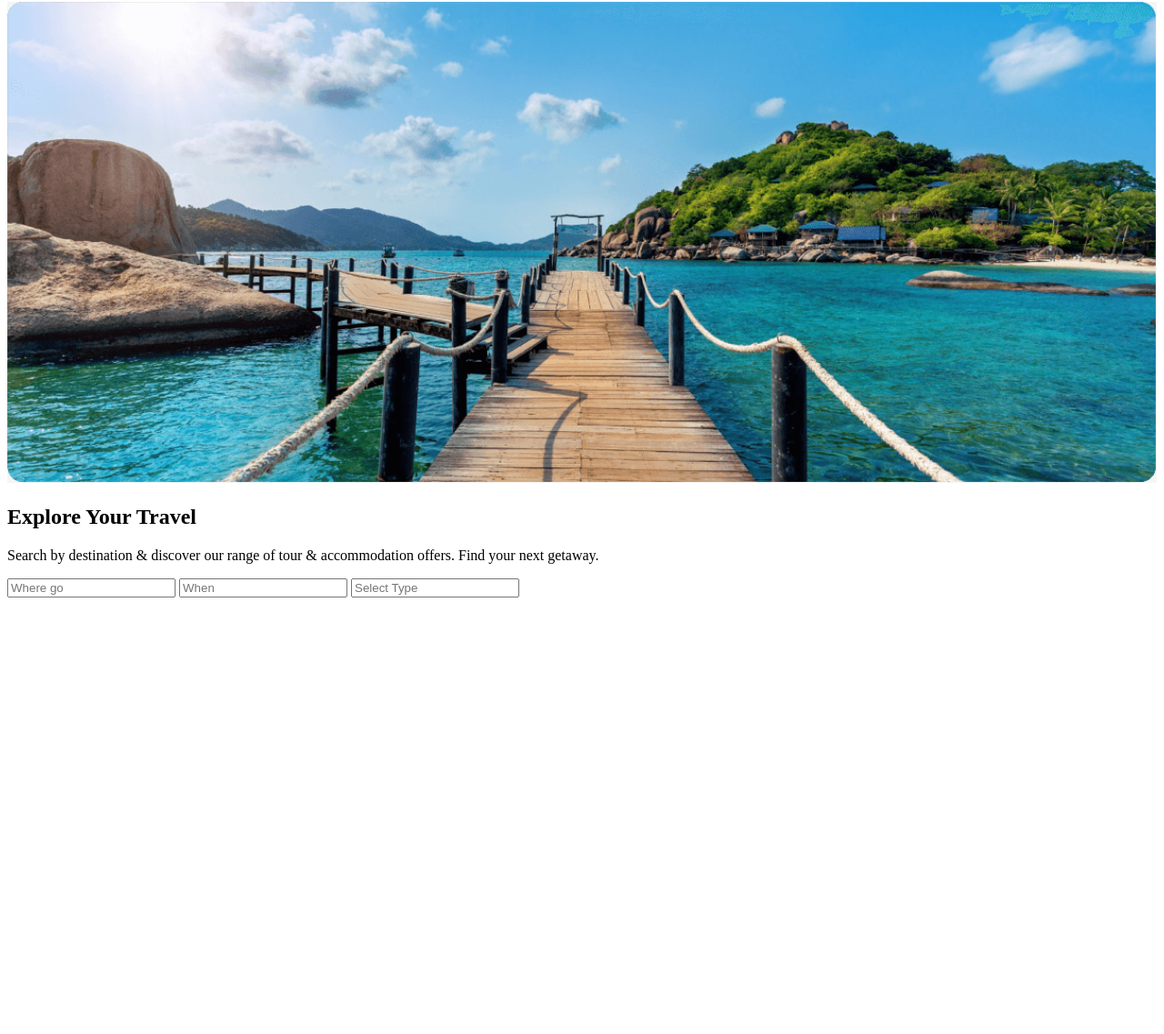
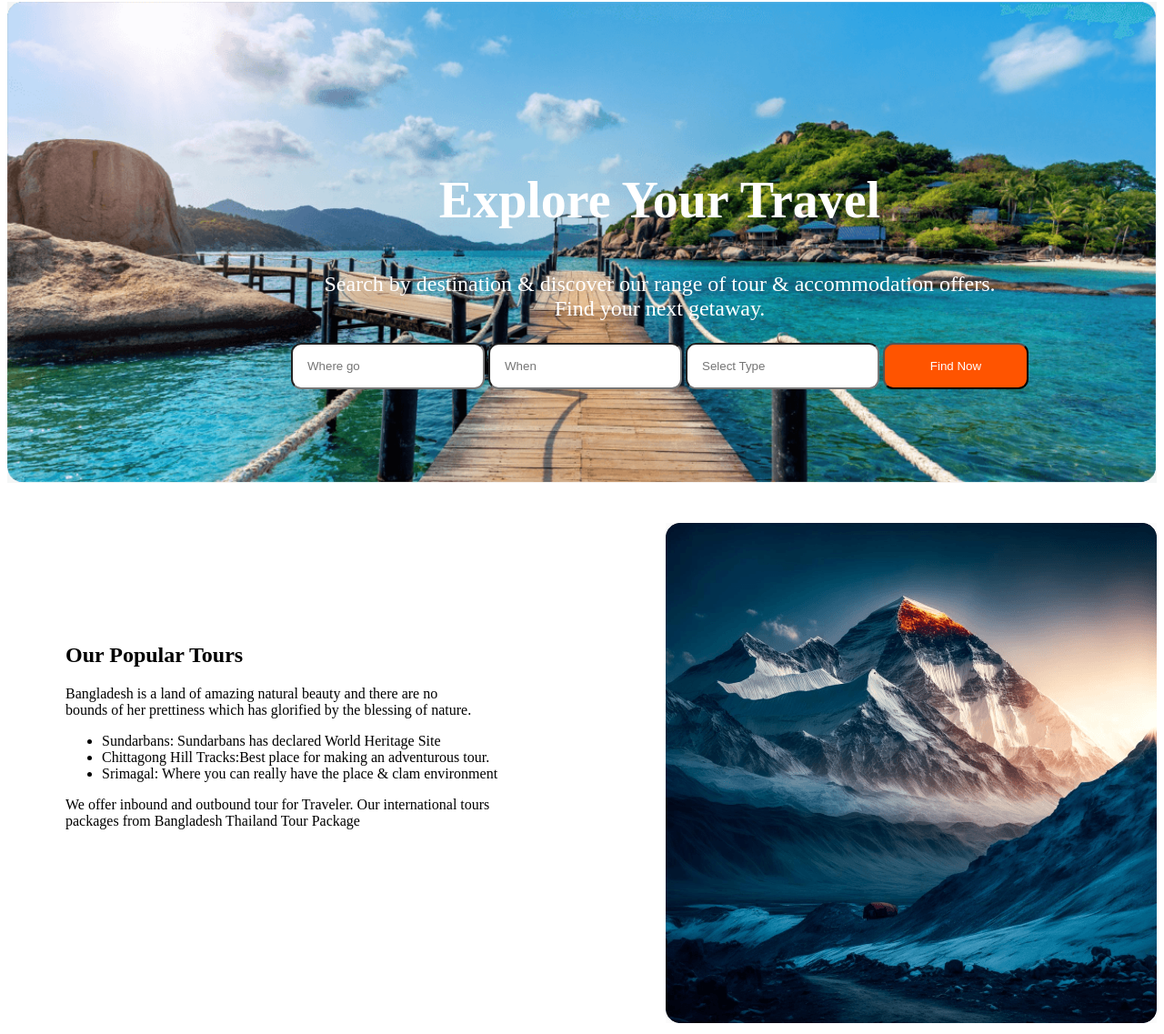
Before and after one commit to Asikkhan48/Assigment-2_Hero_Travel, a plain HTML site: page index.html in a window 1280 px wide. Shown: the part 130-1267 px from the top of the page at 91% size. Before the commit the page ends 800 px from the top, so only its background shows below. Drawn offline with Linux system fonts and the light colour scheme.

Commit message:
popular tour

```diff
--- a/index.html
+++ b/index.html
@@ -35,9 +35,11 @@
         <section class="explore-travel">
 
             <img src="Images/Group 13 (1) (1).png" alt="explore">
-            <h1>Explore Your Travel</h1>
 
-            <p>Search by destination & discover our range of tour & accommodation offers. Find your next getaway. </p>
+            <div class="explore-travel-content">
+                <h1>Explore Your Travel</h1>
+
+            <p>Search by destination & discover our range of tour & accommodation offers. <br> Find your next getaway. </p>
 
             <label for="where"></label>
             <input type="text" name="where" id="where" placeholder="Where go">
@@ -49,10 +51,41 @@
             <label for="Select Type"></label>
             <input type="text" name="Select Type" id="Select Type" placeholder="Select Type">
 
-            <label for=""></label>
+            <button class="button-primary">Find Now</button>
+            </div>
+        </section>
+
+
+        <!-- Popular Tour -->
+
+        <section class="popular-tour-container">
+
+            <div class="popular-tour-content">
+                <h1>Our Popular Tours</h1>
+                <p>Bangladesh is a land of amazing natural beauty and there are no <br>
+                     bounds of her prettiness which has glorified by the blessing of nature.
+                <ul>
+                    <li>Sundarbans: Sundarbans has declared World Heritage Site </li>
+                    <li>Chittagong Hill Tracks:Best place for making an adventurous tour.</li>
+                    <li>Srimagal: Where you can really have the place & clam environment </li>
+
+                </ul>
+
+                <p>We offer inbound and outbound tour for Traveler. Our international tours <br>
+                    packages from Bangladesh  Thailand Tour Package</p>
+
+
+            </div>
+            <div class="popular-tour-image">
+                <img src="Images/Rectangle 4.png" alt="mountain">
+
+
+            </div>
 
 
         </section>
+
+
 
     </main>
 
--- a/style.css
+++ b/style.css
@@ -50,12 +50,73 @@
 
 /* 2nd- Explore travel */
 
+.explore-travel {
+
+}
+
 .explore-travel img {
     width: 100%;
     margin-top: 2.5rem;
+    position: relative;
 }
+
+.explore-travel-content {
+    position: absolute;
+    top: 20%;
+    left: 25%;
+    text-align: center;
+    margin-top: 7rem;
+
+}
+
 
 .explore-travel input {
     display: inline;
     gap: 1.5rem;
+    padding: 1rem;
+    border-radius: 0.7rem;
 }
+
+.explore-travel-content h1 {
+    color: #fff;
+    font-size: 3.5rem;
+    font-weight: 800;
+}
+
+.explore-travel-content p {
+    color: #fff;
+    font-size: 1.5rem;
+
+}
+
+.button-primary {
+    width: 10rem;
+    height: ;
+    color: #fff;
+    font-weight: 500;
+    background-color: #FF5400;
+    padding: 1rem;
+    border-radius: 0.7rem;
+}
+
+
+@media screen {
+
+}
+
+/* populat-tour */
+
+.popular-tour-container {
+    display: flex;
+    justify-content:space-between;
+    gap: 1rem;
+    margin-top: 2.5rem;
+}
+
+.popular-tour-image img {
+    width: 100%;
+}
+
+.popular-tour-content {
+    padding: 7rem 4rem;
+}
```
